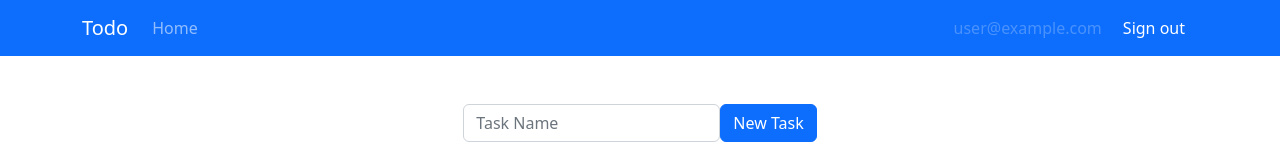
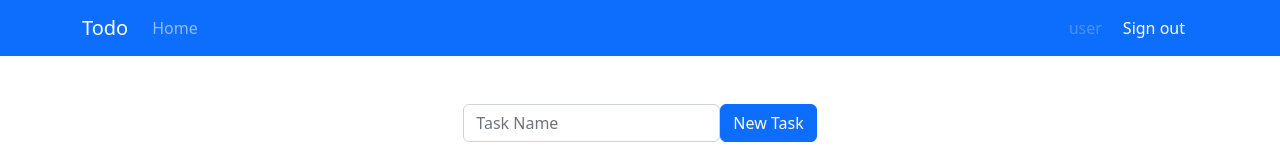
Before and after one commit to florescente/Todo, a React (Vite) app: page / in a window 1280 px wide. Shown: the top 160 px of the page. Built offline with nearby package versions, Linux system fonts and the light colour scheme; no server answers; the database is empty; sample sign-in values are in the browser's storage.

Commit message:
using derive nickname

```diff
--- a/src/Components/Layout/account.tsx
+++ b/src/Components/Layout/account.tsx
@@ -6,11 +6,12 @@ import { useDispatch, useSelector } from 'react-redux'
 import { Link } from 'react-router-dom'
 import { auth } from '../../firebase/firebase-config'
 import { getLoadTasks, signin } from '../../redux/authSlice'
+import derivename from '../../helpers/derivename'
 
 interface User {
   auth: {
     currentUser: boolean
-    email: string | null | undefined
+    email: string
   }
 }
 
@@ -31,7 +32,7 @@ function Account() {
   if (user) {
     return (
       <Nav className="justify-content-end">
-        <Nav.Link disabled>{email}</Nav.Link>
+        <Nav.Link disabled>{derivename(email)}</Nav.Link>
         <Button type="button" onClick={logout}>
           {t('signout')}
         </Button>
```
